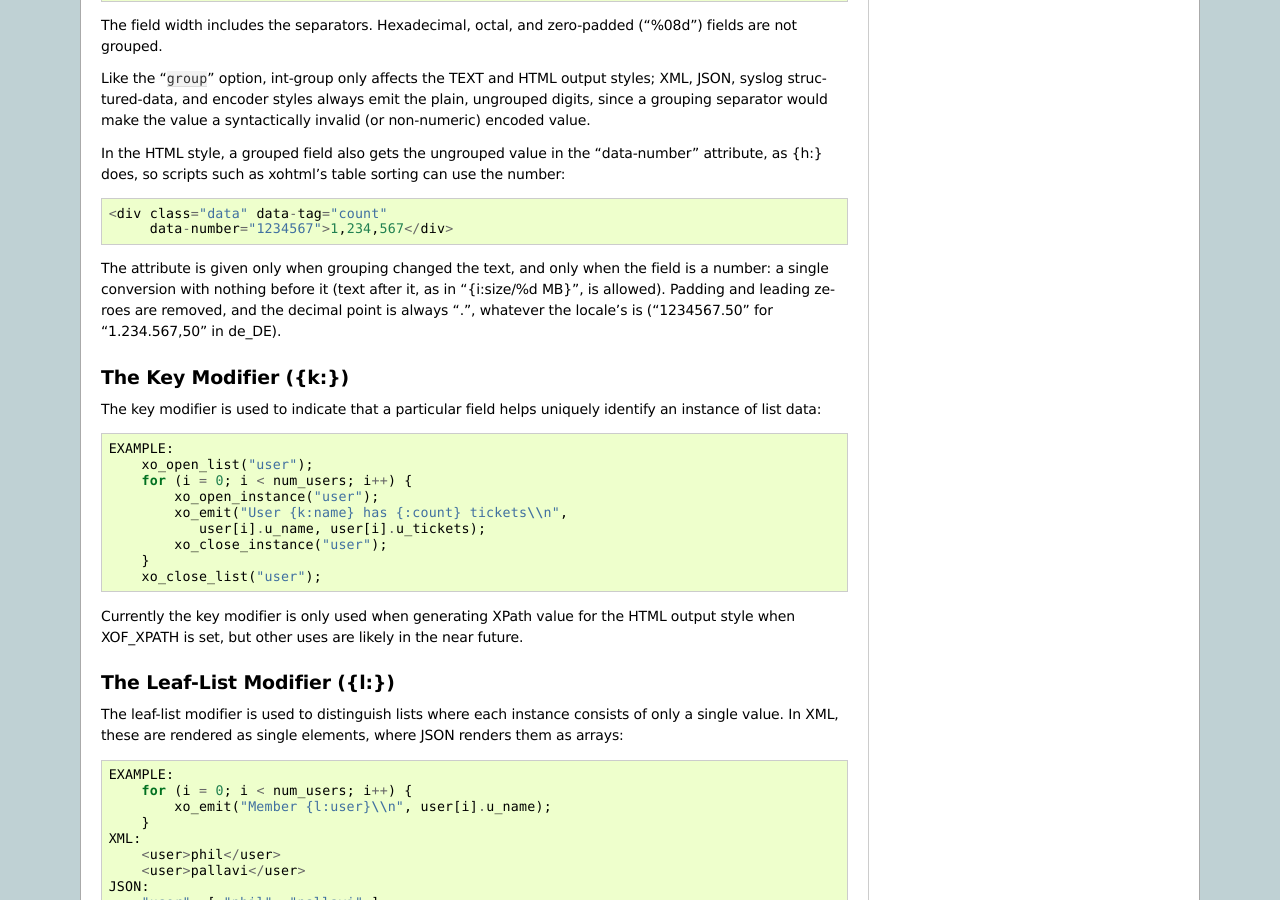
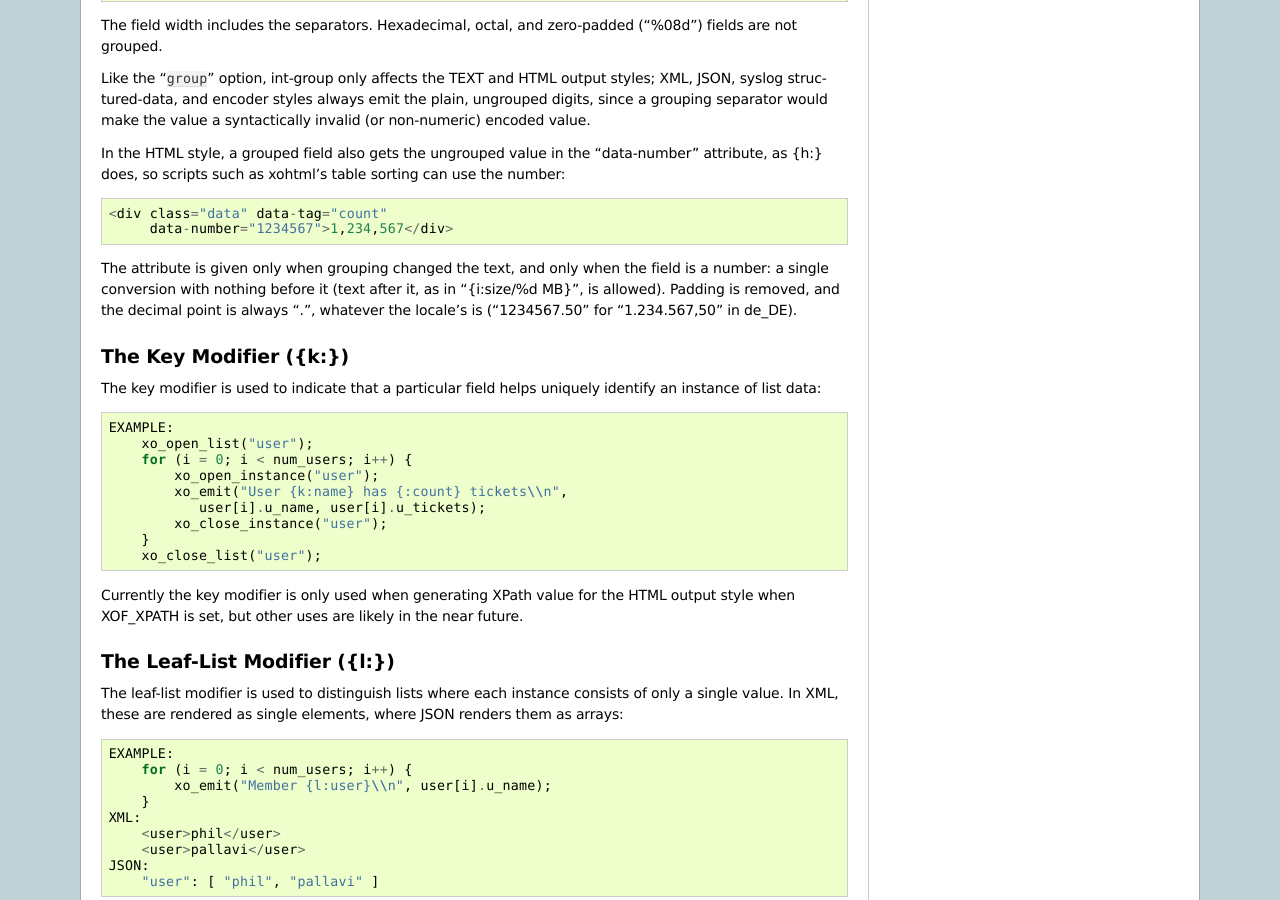
Before and after one commit to Juniper/libxo, a Sphinx documentation site: the page built from doc/field-modifiers.rst, in a window 1280 px wide and 900 px high, scrolled down 5855 px. Built offline with Sphinx 7.4.7, drawn with Linux system fonts in a browser that asks for light colours.

```diff
--- a/doc/field-modifiers.rst
+++ b/doc/field-modifiers.rst
@@ -410,9 +410,9 @@ xohtml's table sorting can use the number::
 
 The attribute is given only when grouping changed the text, and only
 when the field is a number: a single conversion with nothing before
-it (text after it, as in "{i:size/%d MB}", is allowed).  Padding and
-leading zeroes are removed, and the decimal point is always ".",
-whatever the locale's is ("1234567.50" for "1.234.567,50" in de_DE).
+it (text after it, as in "{i:size/%d MB}", is allowed).  Padding is
+removed, and the decimal point is always ".", whatever the locale's
+is ("1234567.50" for "1.234.567,50" in de_DE).
 
 .. index:: Field Modifiers; Key
 .. _key-modifier:
```
